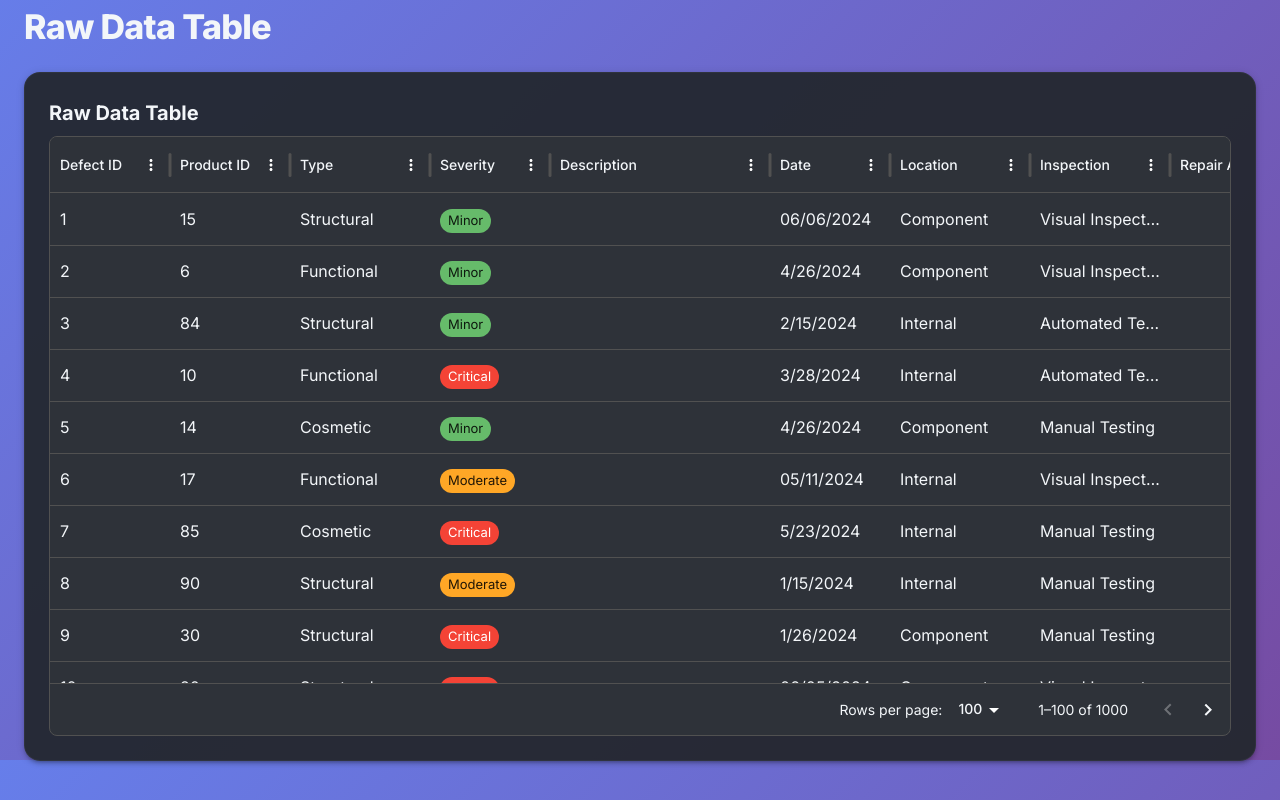
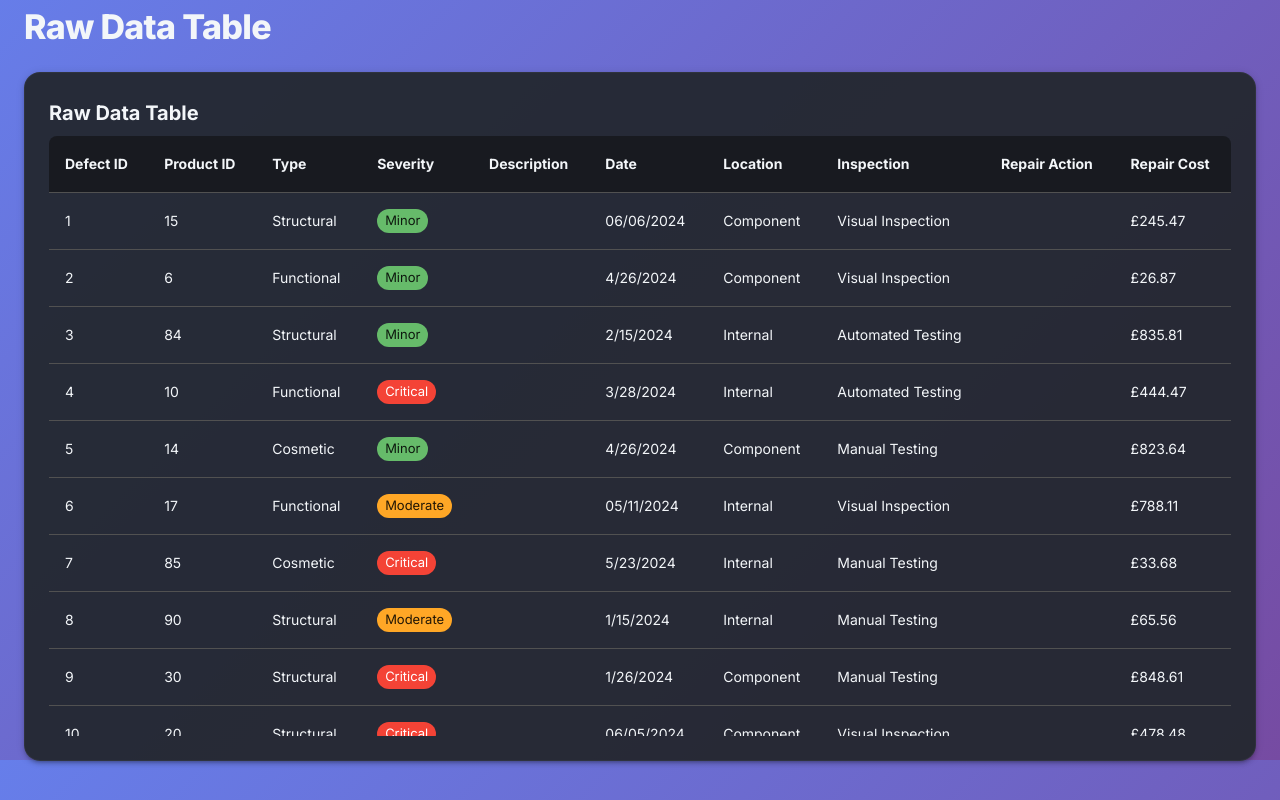
Before and after one commit to hadefuwa/data-analysis, a React (Vite) app in the folder manufacturing-defects-dashboard/: page / in a window 1280 px wide. Shown: the part 2440-3240 px from the top of the page. Built offline with nearby package versions, Linux system fonts and the light colour scheme.

Commit message:
Replace MUI DataGrid with custom MUI Table for full dark mode hover control and modern look

```diff
--- a/manufacturing-defects-dashboard/src/components/DataTable.tsx
+++ b/manufacturing-defects-dashboard/src/components/DataTable.tsx
@@ -1,6 +1,7 @@
 import * as React from 'react';
-import { DataGrid, GridColDef, GridRenderCellParams } from '@mui/x-data-grid';
-import { Paper, Box, Typography, Chip, Tooltip } from '@mui/material';
+import {
+  Table, TableBody, TableCell, TableContainer, TableHead, TableRow, Paper, Typography, Chip, Tooltip, useTheme, Box
+} from '@mui/material';
 
 interface DefectData {
   id: string;
@@ -30,66 +31,60 @@ function getSeverityColor(severity: string) {
 }
 
 export default function DataTable({ data }: { data: DefectData[] }) {
-  // DataGrid expects a unique 'id' field
-  const rows = data.map((row, idx) => ({ ...row, id: row.defect_id || idx }));
+  const theme = useTheme();
 
-  const columns: GridColDef[] = [
-    { field: 'defect_id', headerName: 'Defect ID', width: 120 },
-    { field: 'product_id', headerName: 'Product ID', width: 120 },
-    { field: 'defect_type', headerName: 'Type', width: 140 },
-    {
-      field: 'severity',
-      headerName: 'Severity',
-      width: 120,
-      renderCell: (params: GridRenderCellParams) => (
-        <Chip label={params.value} color={getSeverityColor(params.value)} size="small" />
-      ),
-      sortable: true,
-    },
-    {
-      field: 'defect_description',
-      headerName: 'Description',
-      width: 220,
-      renderCell: (params: GridRenderCellParams) => (
-        <Tooltip title={params.value}>
-          <span style={{ whiteSpace: 'nowrap', overflow: 'hidden', textOverflow: 'ellipsis', display: 'block', maxWidth: 200 }}>{params.value}</span>
-        </Tooltip>
-      ),
-    },
-    { field: 'defect_date', headerName: 'Date', width: 120 },
-    { field: 'defect_location', headerName: 'Location', width: 140 },
-    { field: 'inspection_method', headerName: 'Inspection', width: 140 },
-    { field: 'repair_action', headerName: 'Repair Action', width: 140 },
-    { field: 'repair_cost', headerName: 'Repair Cost', width: 120,
-      renderCell: (params: GridRenderCellParams) => (
-        <span>£{params.value}</span>
-      )
-    },
-  ];
-
-  try {
   return (
     <Paper elevation={3} sx={{ p: 3, mt: 3 }}>
       <Typography variant="h6" gutterBottom>Raw Data Table</Typography>
-        <Box sx={{ height: 600, width: '100%' }}>
-          <DataGrid
-            rows={rows}
-            columns={columns}
-            pageSize={10}
-            rowsPerPageOptions={[10, 25, 50]}
-            disableSelectionOnClick
+      <TableContainer component={Box} sx={{ maxHeight: 600, borderRadius: 2 }}>
+        <Table stickyHeader>
+          <TableHead>
+            <TableRow>
+              <TableCell sx={{ fontWeight: 700 }}>Defect ID</TableCell>
+              <TableCell sx={{ fontWeight: 700 }}>Product ID</TableCell>
+              <TableCell sx={{ fontWeight: 700 }}>Type</TableCell>
+              <TableCell sx={{ fontWeight: 700 }}>Severity</TableCell>
+              <TableCell sx={{ fontWeight: 700 }}>Description</TableCell>
+              <TableCell sx={{ fontWeight: 700 }}>Date</TableCell>
+              <TableCell sx={{ fontWeight: 700 }}>Location</TableCell>
+              <TableCell sx={{ fontWeight: 700 }}>Inspection</TableCell>
+              <TableCell sx={{ fontWeight: 700 }}>Repair Action</TableCell>
+              <TableCell sx={{ fontWeight: 700 }}>Repair Cost</TableCell>
+            </TableRow>
+          </TableHead>
+          <TableBody>
+            {data.map((row, idx) => (
+              <TableRow
+                key={row.defect_id || idx}
                 sx={{
-              '& .MuiDataGrid-row:hover': { backgroundColor: '#f5f5f5' },
-              '& .MuiDataGrid-columnHeaders': { backgroundColor: '#fafafa', fontWeight: 700 },
-              '& .MuiDataGrid-cell': { fontSize: '1rem' },
-              borderRadius: 2,
+                  transition: 'background 0.2s',
+                  cursor: 'pointer',
+                  '&:hover': {
+                    backgroundColor: theme.palette.mode === 'dark' ? 'rgba(30,136,229,0.12)' : '#f5f5f5',
+                  },
                 }}
-          />
-        </Box>
+              >
+                <TableCell>{row.defect_id}</TableCell>
+                <TableCell>{row.product_id}</TableCell>
+                <TableCell>{row.defect_type}</TableCell>
+                <TableCell>
+                  <Chip label={row.severity} color={getSeverityColor(row.severity)} size="small" />
+                </TableCell>
+                <TableCell>
+                  <Tooltip title={row.defect_description}>
+                    <span style={{ whiteSpace: 'nowrap', overflow: 'hidden', textOverflow: 'ellipsis', display: 'block', maxWidth: 200 }}>{row.defect_description}</span>
+                  </Tooltip>
+                </TableCell>
+                <TableCell>{row.defect_date}</TableCell>
+                <TableCell>{row.defect_location}</TableCell>
+                <TableCell>{row.inspection_method}</TableCell>
+                <TableCell>{row.repair_action}</TableCell>
+                <TableCell>£{row.repair_cost}</TableCell>
+              </TableRow>
+            ))}
+          </TableBody>
+        </Table>
+      </TableContainer>
     </Paper>
   );
-  } catch (error) {
-    console.error('Error rendering DataTable:', error);
-    return <div style={{color: 'red', fontWeight: 'bold'}}>Failed to load data table. Check the console for details.</div>;
 }
-}
```
Lines whose indentation alone changed are shown as unchanged.
